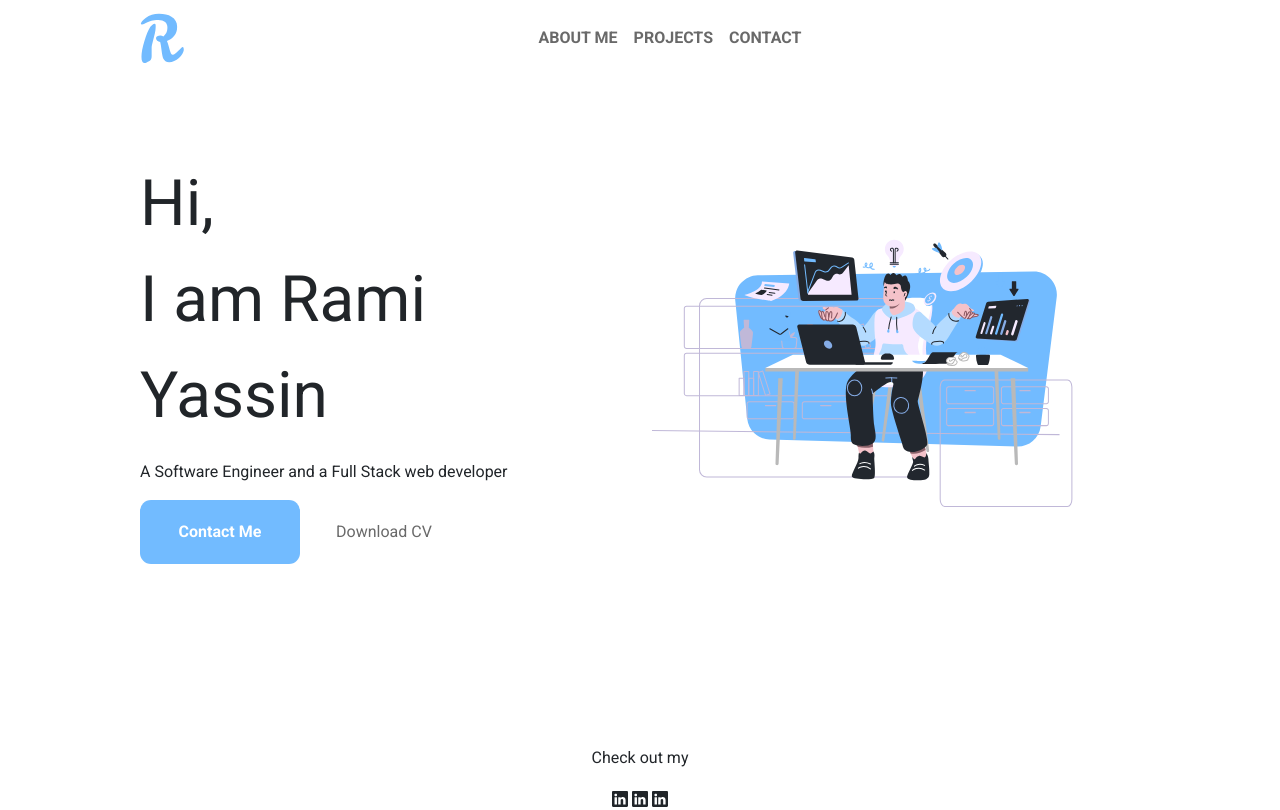
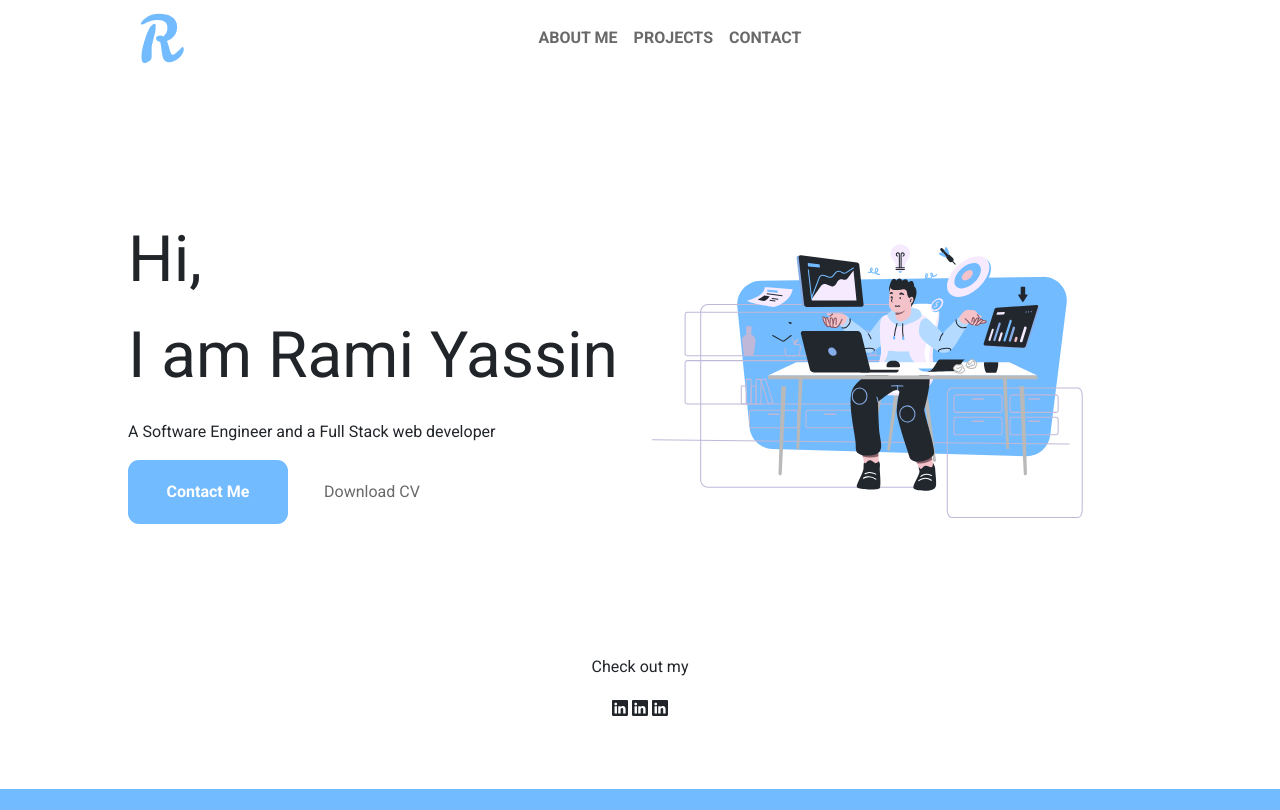
Before and after one commit to TechRami/portfolioV2, a plain HTML site: page index.html in a window 1280 px wide. Shown: the top 810 px of the page. Drawn offline with nearby package versions, Linux system fonts and the light colour scheme.

Commit message:
second commit

```diff
--- a/index.html
+++ b/index.html
@@ -8,7 +8,7 @@
     <link rel="stylesheet" href="./dist/css/custom.css">
 </head>
 <body>
-    <header style="height: 10vh; margin-bottom: 10px;">
+  <header style="padding: 40px 0;">
     <nav class="navbar navbar-expand-md fixed-top">
         <div style="width: 80%; margin: 0 auto;" class="container-fluid align-center">
           <a class="navbar-brand">
@@ -40,8 +40,10 @@
         </div>
       </nav>
 </header>
-<main style="width: 80%; margin: 0 auto; position: relative; height: 90vh;" class="container-fluid">
-  <div style="" class="row h-75">
+
+
+<div style="width: 80%; padding: 100px 0;" class="container-fluid">
+  <div style="" class="row">
     <div  class="col-md-6 order-1 align-self-center">
       <p class="main-text">Hi,
         <span>I am Rami Yassin</span>
@@ -53,9 +55,11 @@
     <div  class="col-md-6 align-self-center order-md-1">
       <img width="100%" class src="dist/images/dev-vector.svg" alt="">
     </div>
+  </div>
+</div>
 
-  </div>
-  <div style="position: absolute; bottom: 0; left: 0; right: 0; margin-top: 150px;" class="main-bottom text-center ">
+
+  <div style="padding-bottom: 70px" class="main-bottom text-center ">
     <p>Check out my</p>
     <!-- clip-path: polygon(50% 0, 96% 25%, 96% 68%, 50% 100%, 4% 69%, 4% 25%); -->
       <svg xmlns="http://www.w3.org/2000/svg" width="16" height="16" fill="currentColor" class="bi bi-linkedin" viewBox="0 0 16 16">
@@ -69,12 +73,9 @@
       </svg>
     </div>
 
-</main>
 
 
-
-
-<!-- <section style="height: 100vh; background-color: var(--blue-color);" class="container-fluid">
+<section style="padding: 20px 0 120px 0; background-color: var(--blue-color);" class="container-fluid">
   <div style="width: 80%; margin: 0 auto;" class="wrapper text-center p-5">
     <h1>About Me</h1>
     <p class="aboutme-p p-5">I'm a passionate Software Engineer with a keen eye for design and detail. In my spare time, I enjoy expanding my programming knowledge, creating web applications, and striving to improve in all aspects of the web development field.</p>
@@ -105,7 +106,7 @@
       </div>
     </div>
   </div>
-</section> -->
+</section>
 
 
 
```
